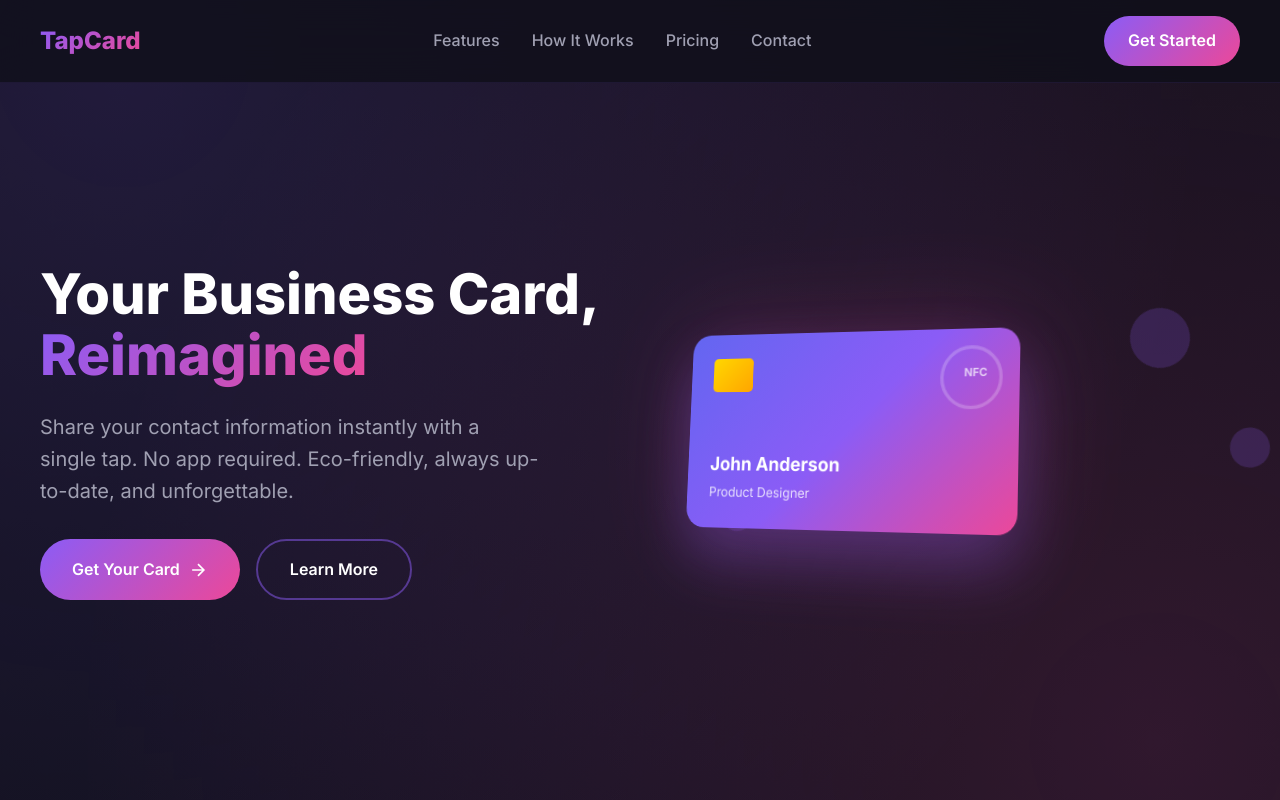
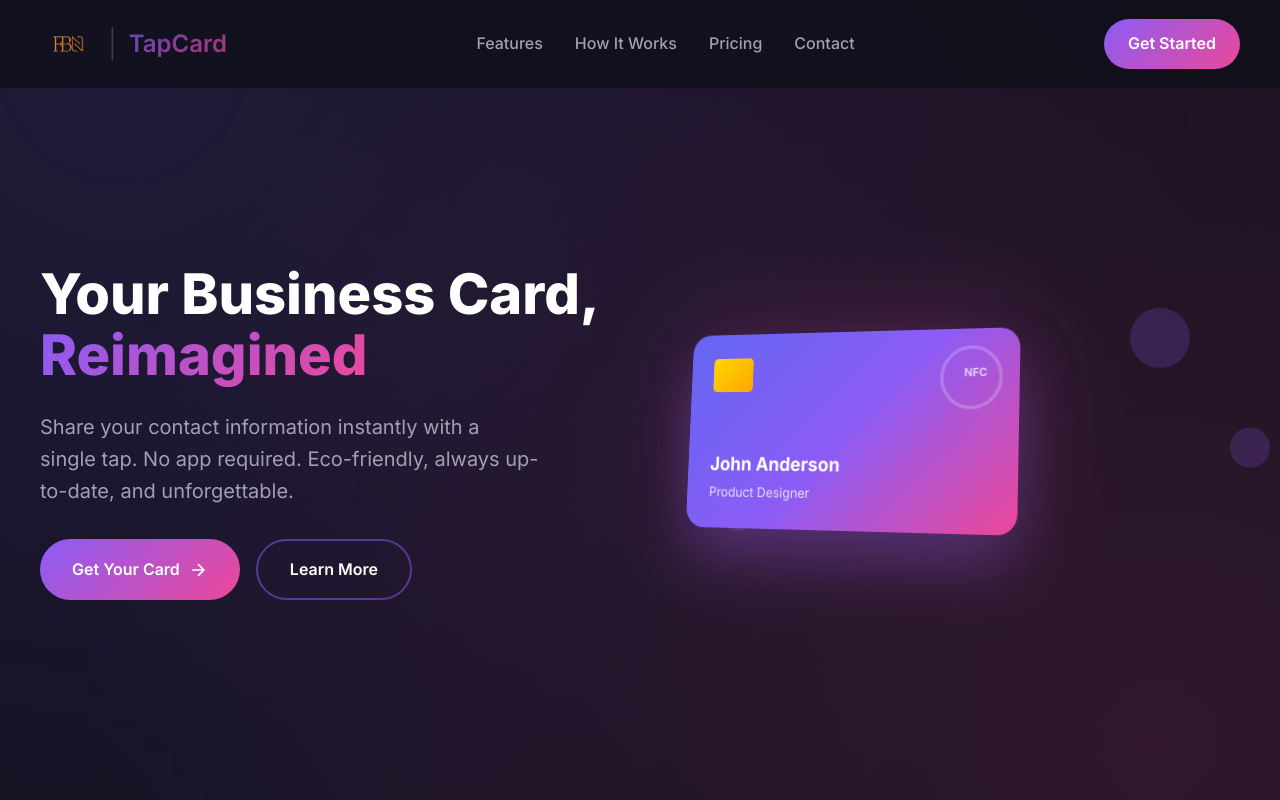
Before and after one commit to MalleshLingachar30/bc.feedbacknfc.com, a plain HTML site: page index.html in a window 1280 px wide. Shown: the top 800 px of the page. Drawn offline with Linux system fonts and the light colour scheme.

Commit message:
Add FeedbackNFC logo branding with dominant styling
- Integrate FeedbackNFC logo in header and footer
- Style logo as dominant element (56px) with subtle TapCard text
- Update page title and copyright to include FeedbackNFC branding

```diff
--- a/index.html
+++ b/index.html
@@ -3,7 +3,7 @@
 <head>
     <meta charset="UTF-8">
     <meta name="viewport" content="width=device-width, initial-scale=1.0">
-    <title>NFC Business Card | Your Business Card, Reimagined</title>
+    <title>FeedbackNFC | TapCard - Your Business Card, Reimagined</title>
     <link rel="preconnect" href="https://fonts.googleapis.com">
     <link rel="preconnect" href="https://fonts.gstatic.com" crossorigin>
     <link href="https://fonts.googleapis.com/css2?family=Inter:wght@300;400;500;600;700;800&display=swap" rel="stylesheet">
@@ -59,13 +59,33 @@
             align-items: center;
         }
 
+        .logo-container {
+            display: flex;
+            align-items: center;
+            gap: 0.75rem;
+            text-decoration: none;
+        }
+
+        .logo-img {
+            height: 56px;
+            width: auto;
+        }
+
+        .logo-separator {
+            color: var(--text-secondary);
+            font-weight: 300;
+            font-size: 1.75rem;
+            opacity: 0.3;
+        }
+
         .logo {
             font-size: 1.5rem;
-            font-weight: 800;
+            font-weight: 600;
             background: var(--gradient-1);
             -webkit-background-clip: text;
             -webkit-text-fill-color: transparent;
             background-clip: text;
+            opacity: 0.7;
         }
 
         .nav-links {
@@ -844,7 +864,11 @@
     <!-- Header -->
     <header>
         <nav>
-            <a href="#" class="logo">TapCard</a>
+            <a href="#" class="logo-container">
+                <img src="logo.png" alt="FeedbackNFC" class="logo-img">
+                <span class="logo-separator">|</span>
+                <span class="logo">TapCard</span>
+            </a>
             <ul class="nav-links">
                 <li><a href="#features">Features</a></li>
                 <li><a href="#how-it-works">How It Works</a></li>
@@ -1042,7 +1066,11 @@
     <footer>
         <div class="footer-content">
             <div class="footer-brand">
-                <a href="#" class="logo">TapCard</a>
+                <a href="#" class="logo-container">
+                    <img src="logo.png" alt="FeedbackNFC" class="logo-img">
+                    <span class="logo-separator">|</span>
+                    <span class="logo">TapCard</span>
+                </a>
                 <p>The future of networking is here. Share your story with a single tap.</p>
                 <div class="social-links">
                     <a href="#" aria-label="Twitter">
@@ -1091,7 +1119,7 @@
             </div>
         </div>
         <div class="footer-bottom">
-            <p>&copy; 2026 TapCard. All rights reserved. Made with ❤️ for better networking.</p>
+            <p>&copy; 2026 FeedbackNFC | TapCard. All rights reserved. Made with ❤️ for better networking.</p>
         </div>
     </footer>
 
```
Also changed, not shown: logo.png (added).
